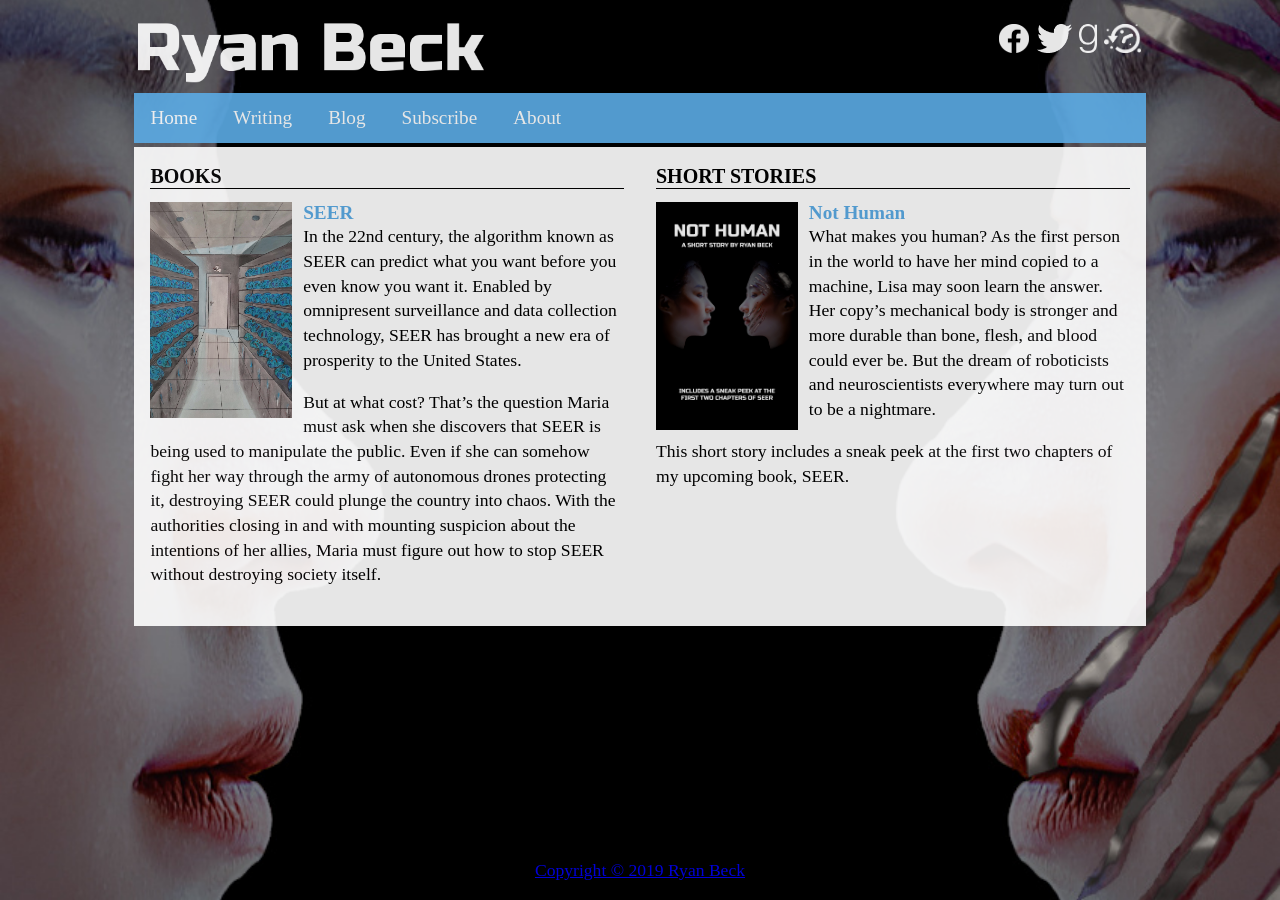
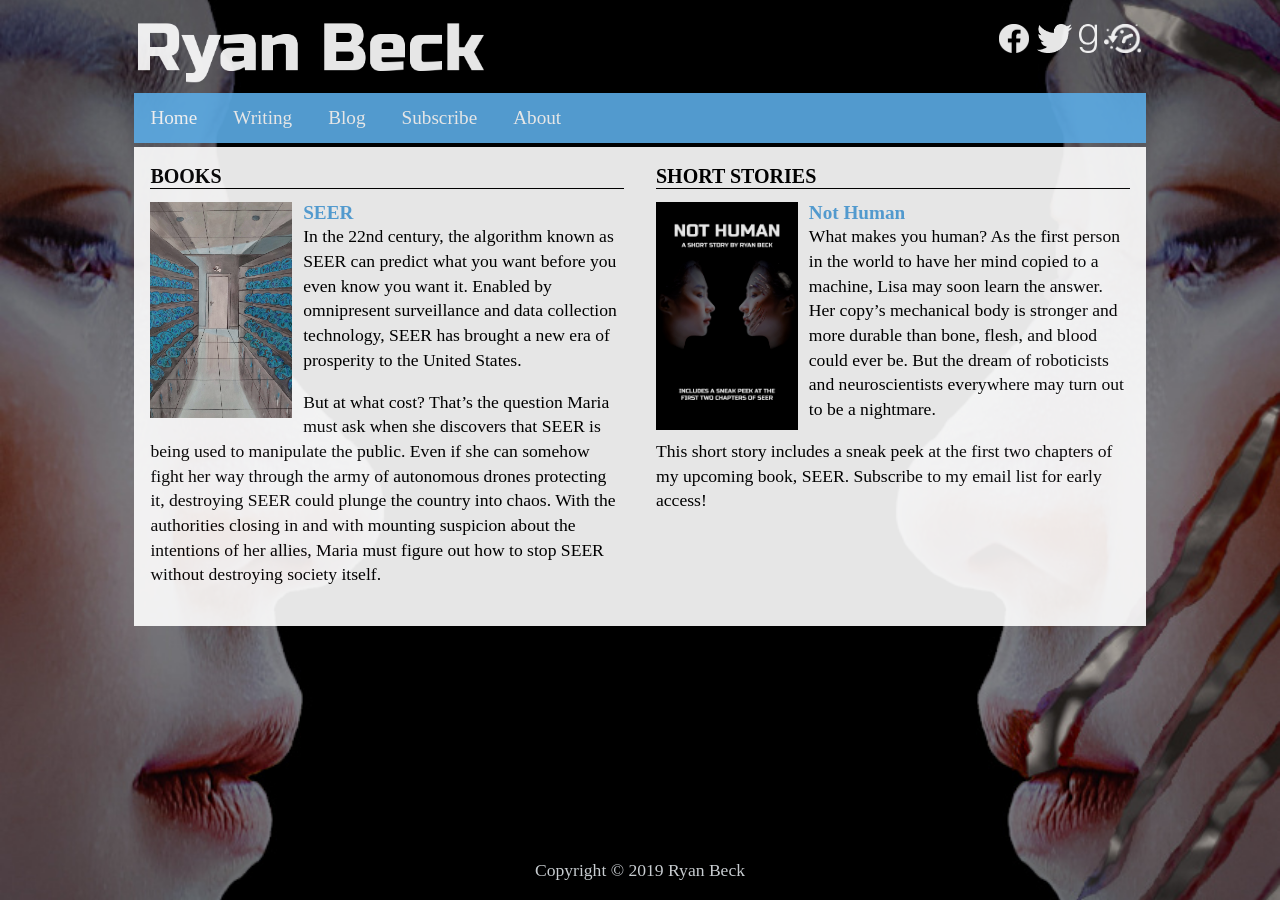
Before and after one commit to ryooan/ryooan.github.io, a Jekyll site: the page built from writing.html, in a window 1280 px wide. Built offline with Jekyll 4.4.1, drawn with Linux system fonts in a browser that asks for light colours.

Commit message:
Update writing.html

```diff
--- a/writing.html
+++ b/writing.html
@@ -26,6 +26,6 @@
 
 		<h2 class="worktitles"><a href="/writing/NotHuman" class="worklinks">Not Human</a></h2>
 		<p>What makes you human? As the first person in the world to have her mind copied to a machine, Lisa may soon learn the answer. Her copy’s mechanical body is stronger and more durable than bone, flesh, and blood could ever be. But the dream of roboticists and neuroscientists everywhere may turn out to be a nightmare.</p>
-		<p>This short story includes a sneak peek at the first two chapters of my upcoming book, SEER. <a href="https://www.ryanbeckauthor.com/subscribe>Subscribe to my email list for early access!</a></p>
+		<p>This short story includes a sneak peek at the first two chapters of my upcoming book, SEER. <a href="https://www.ryanbeckauthor.com/subscribe" class="worklinks">Subscribe to my email list</a> for early access!</p>
 	</div>
 </div>
```
